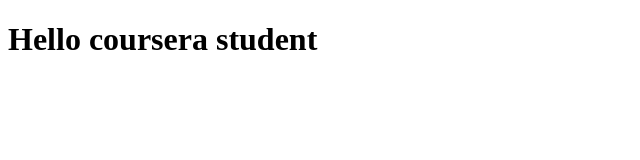
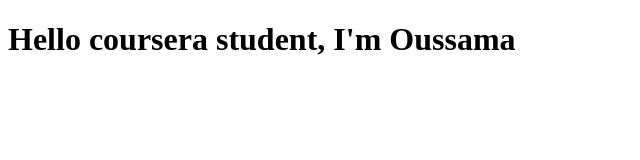
Before and after one commit to raboija/coursera-test, a plain HTML site: page index.html in a window 1280 px wide. Shown: the whole page, without its empty margins (0-640 px from the left). Drawn offline with Linux system fonts and the light colour scheme.

Commit message:
next version

```diff
--- a/index.html
+++ b/index.html
@@ -5,6 +5,6 @@
     <title>Hello coursera</title>
   </head>
   <body>
-    <h1>Hello coursera student</h1>
+    <h1>Hello coursera student, I'm Oussama</h1>
   </body>
 </html>
```
